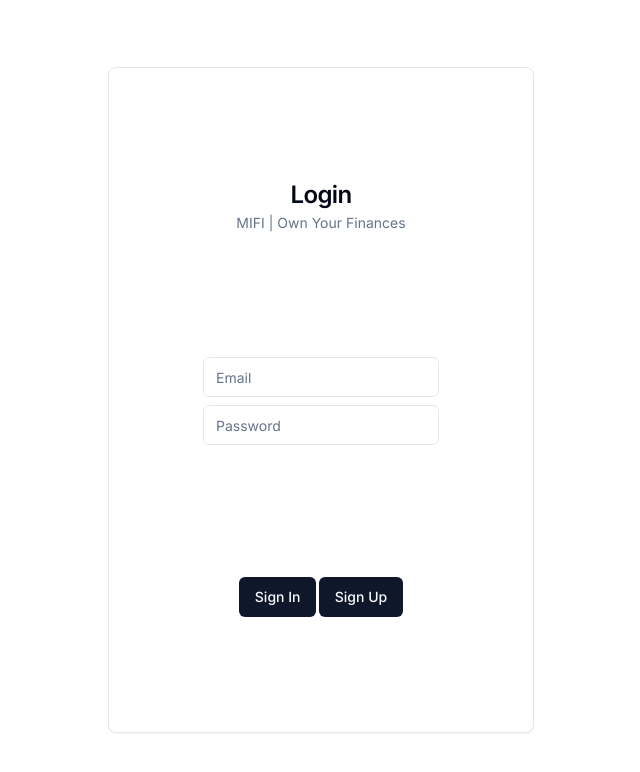
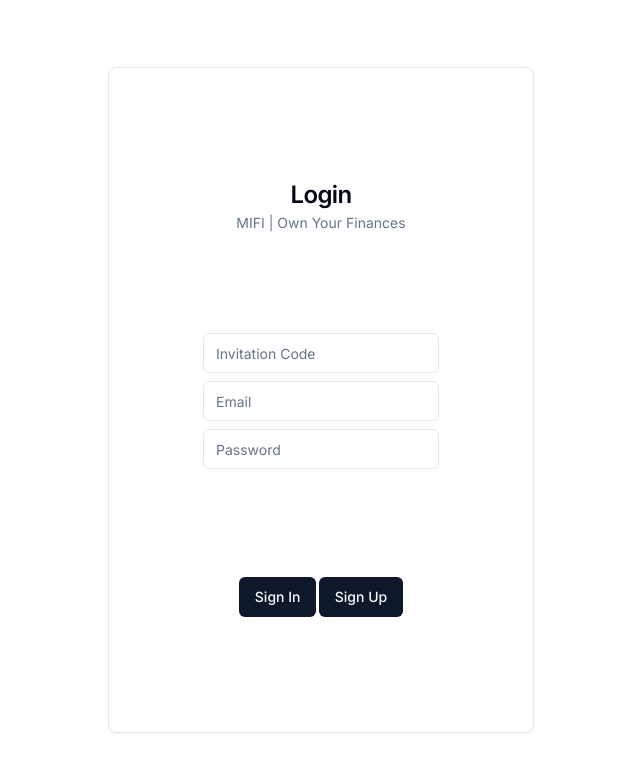
Before and after one commit to benremy/mifi, a Next.js app: page /auth in a window 1280 px wide. Shown: the top 772 px of the page, without its empty margins (319-959 px from the left). Built offline with nearby package versions, Linux system fonts and the light colour scheme; no server answers.

Commit message:
add invitaion code access wall

```diff
--- a/app/auth/page.tsx
+++ b/app/auth/page.tsx
@@ -17,6 +17,7 @@
 export default function AuthPage() {
   const [email, setEmail] = useState<string>('');
   const [password, setPassword] = useState<string>('');
+  const [inviteCode, setInviteCode] = useState<string>('');
   const router = useRouter();
 
   // Redirect to Home if a user ID is found in localStorage
@@ -41,6 +42,11 @@
   };
 
   const signUp = async () => {
+    if (inviteCode !== process.env.NEXT_PUBLIC_INVITE_CODE) {
+      console.log('process invite code', process.env.INVITE_CODE)
+      return alert('Please enter valid invitation code')
+    }
+
     const { error, data } = await supabase.auth.signUp({
       email,
       password,
@@ -61,6 +67,13 @@
           <CardDescription>MIFI | Own Your Finances</CardDescription>
         </CardHeader>
         <CardContent className="h-80 overflow-auto flex flex-col justify-center items-center">
+          <Input
+            className="mb-2 w-auto"
+            type="password"
+            placeholder="Invitation Code"
+            value={inviteCode}
+            onChange={(e) => setInviteCode(e.target.value)}
+          />
           <Input
             className="mb-2 w-auto"
             type="email"
```
